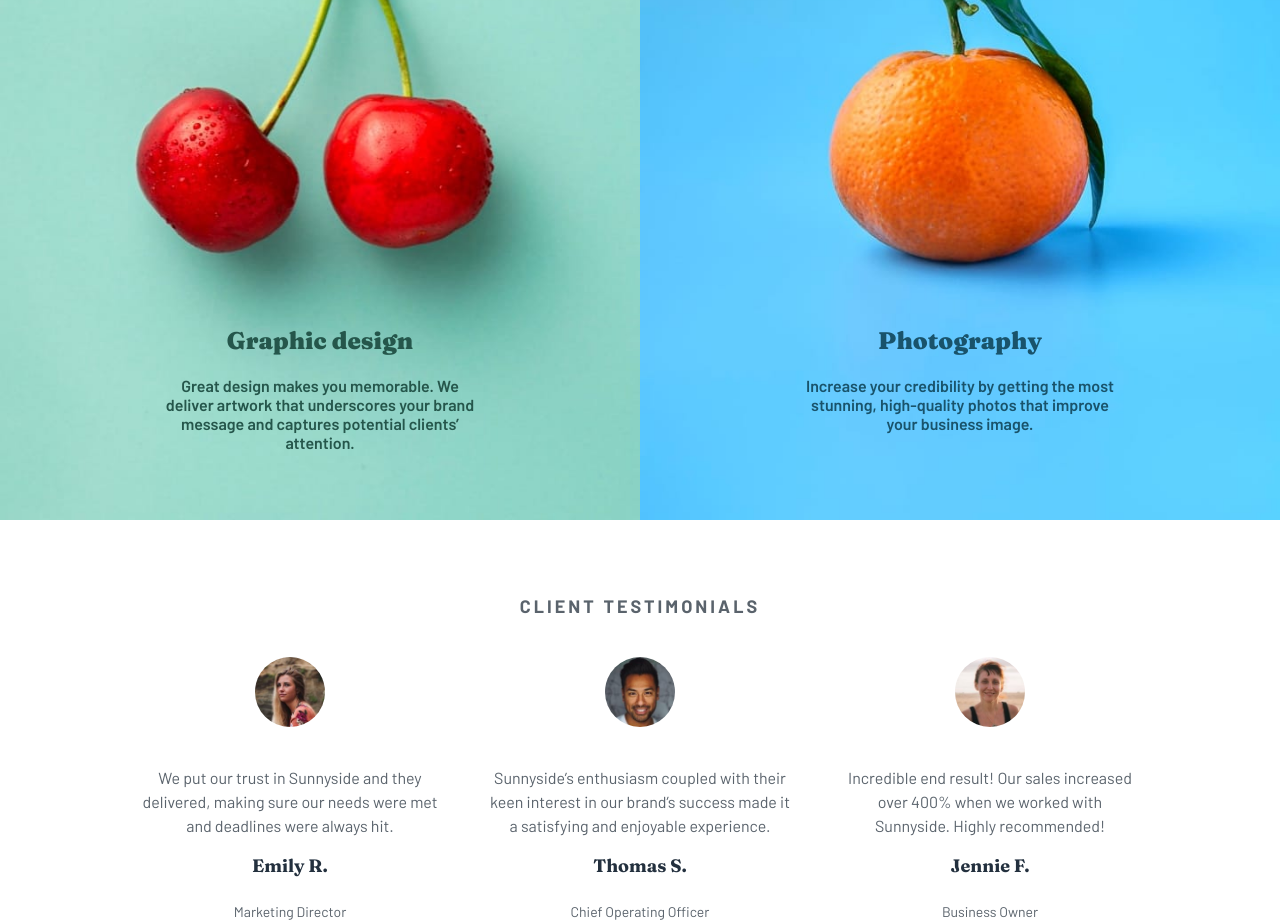
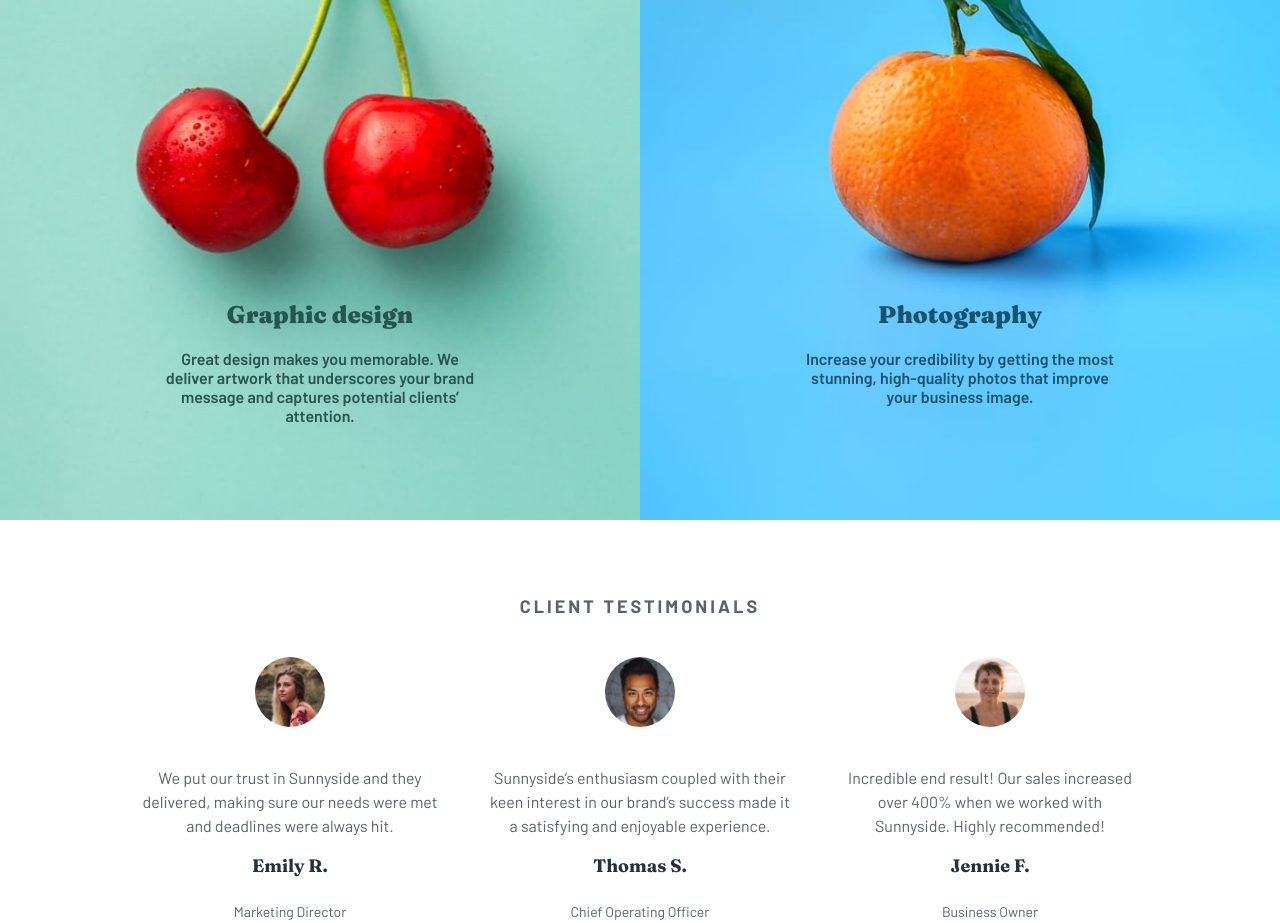
Before and after one commit to alaa58/sunnyside-agency-landing-page-main, a plain HTML site: page index.html in a window 1280 px wide. Shown: the part 2616-3539 px from the top of the page. Drawn offline with Linux system fonts and the light colour scheme; a web font is replaced by a local one.

Commit message:
mediaquery

```diff
--- a/style.css
+++ b/style.css
@@ -205,12 +205,12 @@ h1 {
     transform: translateX(-50%);
 }
 .image-content h2 {
-    top: 60%;
+    top: 55%;
     font-weight: 900;
     font-family: "Fraunces", serif;
 }
 .image-content p {
-    top: 70%;
+    top: 65%;
     font-weight: 600;
 }
 .blue h2,
```
